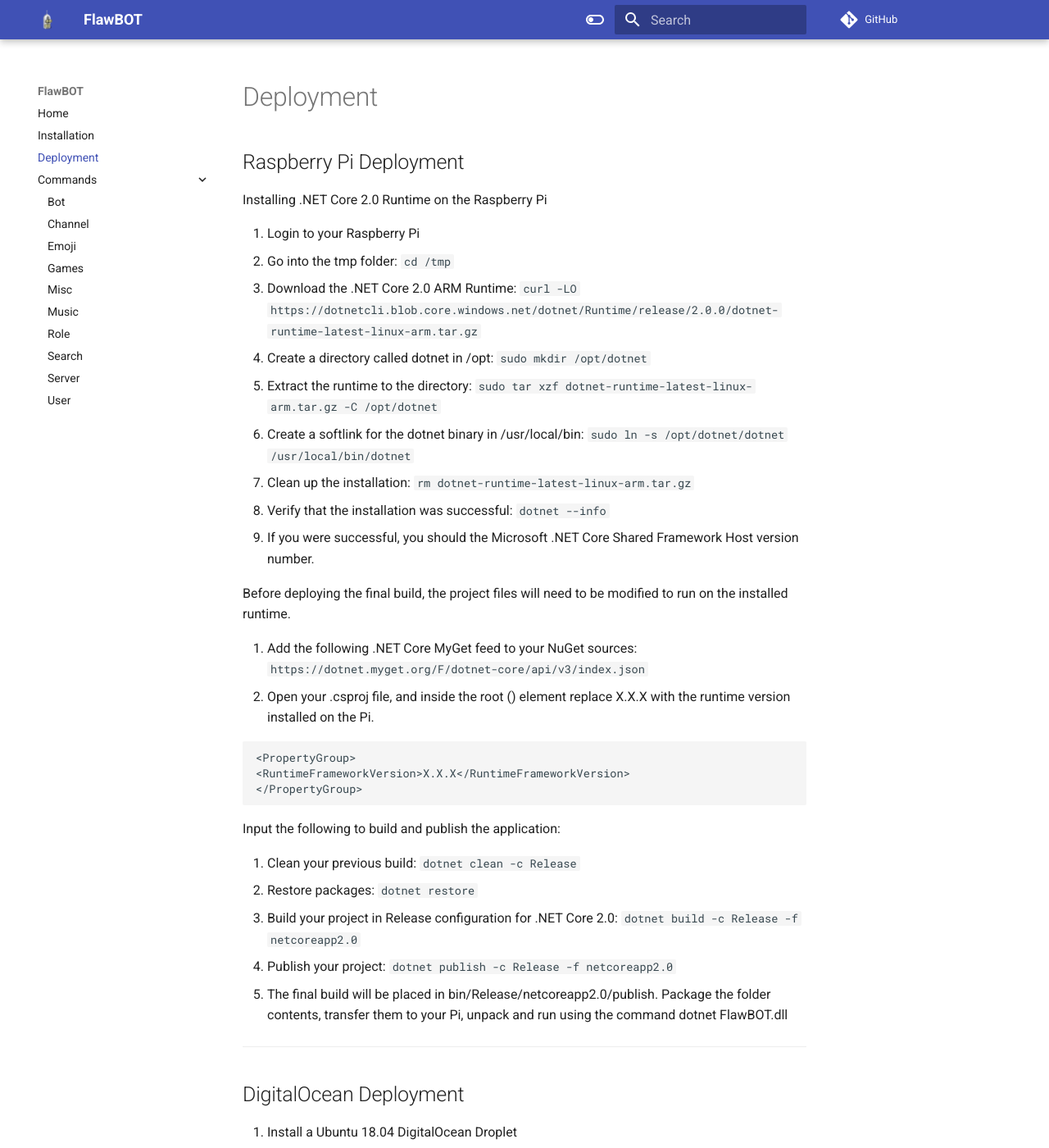
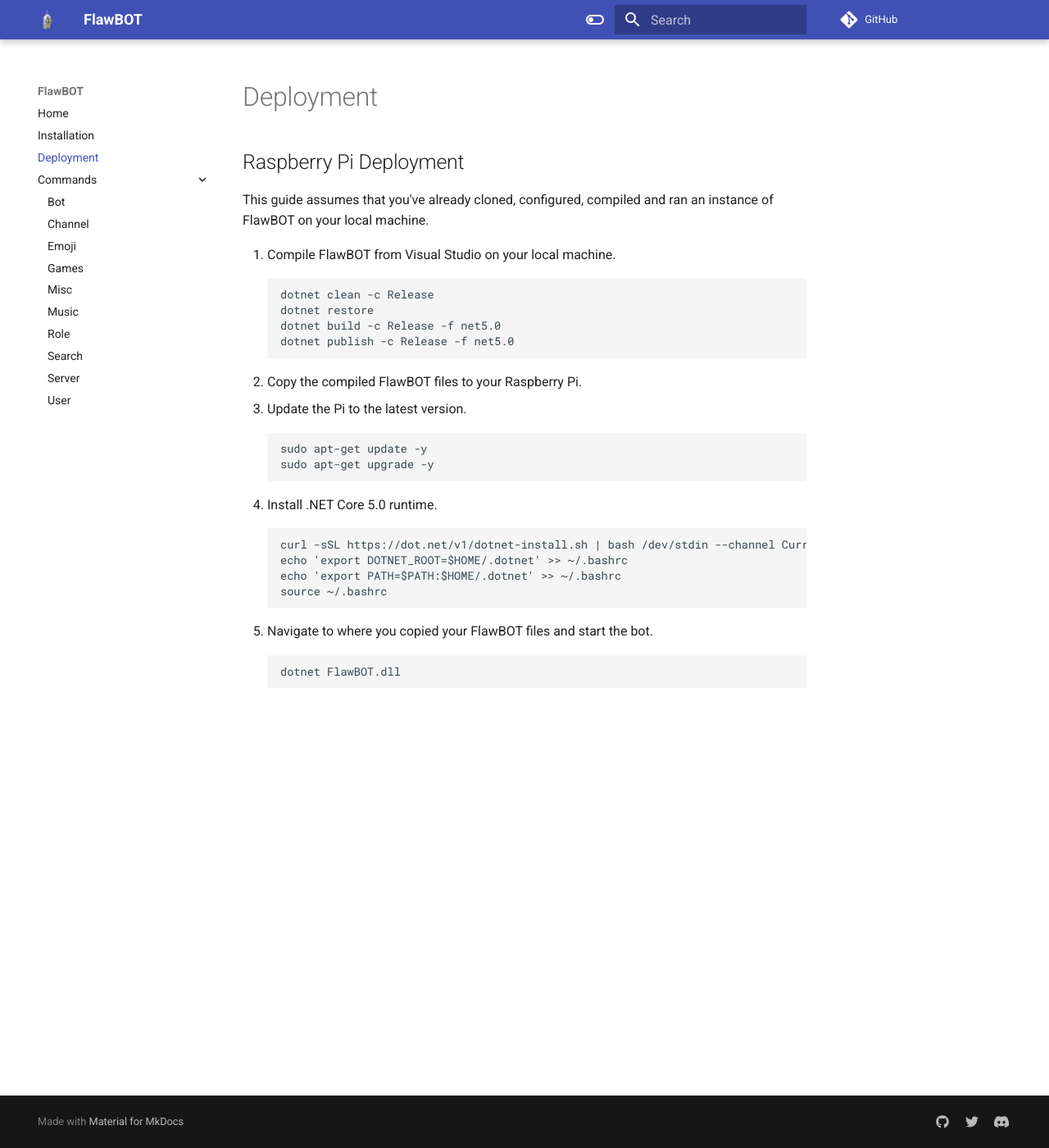
Before and after one commit to CriticalFlaw/FlawBOT, an MkDocs documentation site: the page built from docs/deploy.md, in a window 1280 px wide and 1400 px high. Shown: the whole window at 82% size. Built offline with MkDocs 1.6.1 and Material for MkDocs 9.7.7, drawn with Linux system fonts in a browser that asks for light colours; comment, search, counter and statistics services are not loaded; some of the changed text lies outside the part shown.

Commit message:
Update deploy.md
Updated instructions for deploying and running the bot on a Raspberry Pi.

````diff
--- a/docs/deploy.md
+++ b/docs/deploy.md
@@ -1,56 +1,27 @@
 ## Raspberry Pi Deployment
+This guide assumes that you've already cloned, configured, compiled and ran an instance of FlawBOT on your local machine.
 
-Installing .NET Core 2.0 Runtime on the Raspberry Pi
-
-1. Login to your Raspberry Pi
-2. Go into the tmp folder: `cd /tmp`
-3. Download the .NET Core 2.0 ARM Runtime: `curl -LO https://dotnetcli.blob.core.windows.net/dotnet/Runtime/release/2.0.0/dotnet-runtime-latest-linux-arm.tar.gz`
-4. Create a directory called dotnet in /opt: `sudo mkdir /opt/dotnet`
-5. Extract the runtime to the directory: `sudo tar xzf dotnet-runtime-latest-linux-arm.tar.gz -C /opt/dotnet`
-6. Create a softlink for the dotnet binary in /usr/local/bin: `sudo ln -s /opt/dotnet/dotnet /usr/local/bin/dotnet`
-7. Clean up the installation: `rm dotnet-runtime-latest-linux-arm.tar.gz`
-8. Verify that the installation was successful: `dotnet --info`
-9. If you were successful, you should the Microsoft .NET Core Shared Framework Host version number.
-
-Before deploying the final build, the project files will need to be modified to run on the installed runtime.
-
-1. Add the following .NET Core MyGet feed to your NuGet sources: `https://dotnet.myget.org/F/dotnet-core/api/v3/index.json`
-2. Open your .csproj file, and inside the root () element replace X.X.X with the runtime version installed on the Pi.
-
+1. Compile FlawBOT from Visual Studio on your local machine.
 ```
-<PropertyGroup>
-<RuntimeFrameworkVersion>X.X.X</RuntimeFrameworkVersion>
-</PropertyGroup>
+dotnet clean -c Release
+dotnet restore
+dotnet build -c Release -f net5.0
+dotnet publish -c Release -f net5.0
 ```
-
-Input the following to build and publish the application:
-
-1. Clean your previous build: `dotnet clean -c Release`
-2. Restore packages: `dotnet restore`
-3. Build your project in Release configuration for .NET Core 2.0: `dotnet build -c Release -f netcoreapp2.0`
-4. Publish your project: `dotnet publish -c Release -f netcoreapp2.0`
-5. The final build will be placed in bin/Release/netcoreapp2.0/publish. Package the folder contents, transfer them to your Pi, unpack and run using the command dotnet FlawBOT.dll
-
----
-
-## DigitalOcean Deployment
-
-1. Install a Ubuntu 18.04 DigitalOcean Droplet
-2. Log into Ubuntu using DigitalOcean root and password
-3. Change the password (automatically prompted)
-4. Run the deployment scripts found below
-5. Connect to FlawBOT via WinSCP and copy the config.json file
-
+2. Copy the compiled FlawBOT files to your Raspberry Pi.
+3. Update the Pi to the latest version.
 ```
-wget -q https://packages.microsoft.com/config/ubuntu/18.04/packages-microsoft-prod.deb -O packages-microsoft-prod.deb
-sudo dpkg -i packages-microsoft-prod.deb
-sudo dpkg --purge packages-microsoft-prod && sudo dpkg -i packages-microsoft-prod.deb
-sudo apt-get update
-sudo apt-get upgrade
-sudo apt-get install dotnet-sdk-2.2
-git clone https://github.com/CriticalFlaw/FlawBOT.git
-cd FlawBOT/src/FlawBOT
-dotnet restore
-dotnet build --configuration Release
-dotnet run --configuration Release
+sudo apt-get update -y
+sudo apt-get upgrade -y
 ```
+4. Install .NET Core 5.0 runtime.
+```
+curl -sSL https://dot.net/v1/dotnet-install.sh | bash /dev/stdin --channel Current
+echo 'export DOTNET_ROOT=$HOME/.dotnet' >> ~/.bashrc
+echo 'export PATH=$PATH:$HOME/.dotnet' >> ~/.bashrc
+source ~/.bashrc
+```
+5. Navigate to where you copied your FlawBOT files and start the bot.
+```
+dotnet FlawBOT.dll
+```
````
